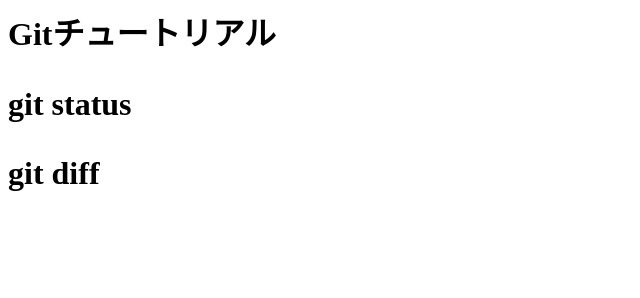
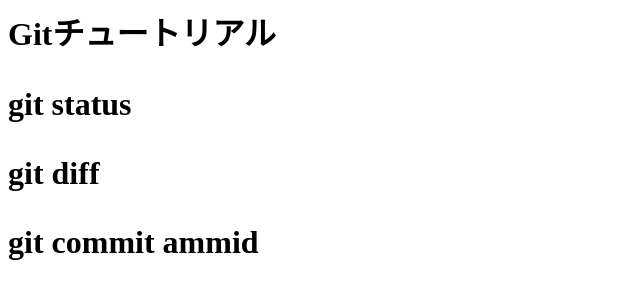
Before and after one commit to yuji-commits/git_tutorial, a plain HTML site: page index.html in a window 1280 px wide. Shown: the whole page, without its empty margins (0-640 px from the left). Drawn offline with Linux system fonts and the light colour scheme.

Commit message:
git commit -- ammendを追記

```diff
--- a/index.html
+++ b/index.html
@@ -1,3 +1,4 @@
 <h1>Gitチュートリアル<h1>
 <p>git status</p>
 <p>git diff</p>
+<p>git commit ammid</p>
```
